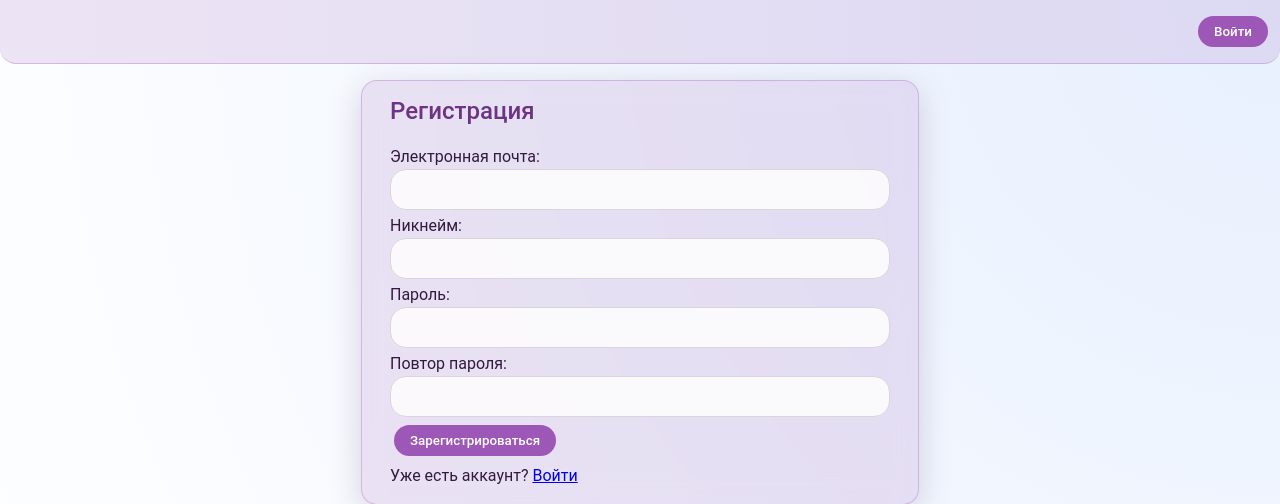
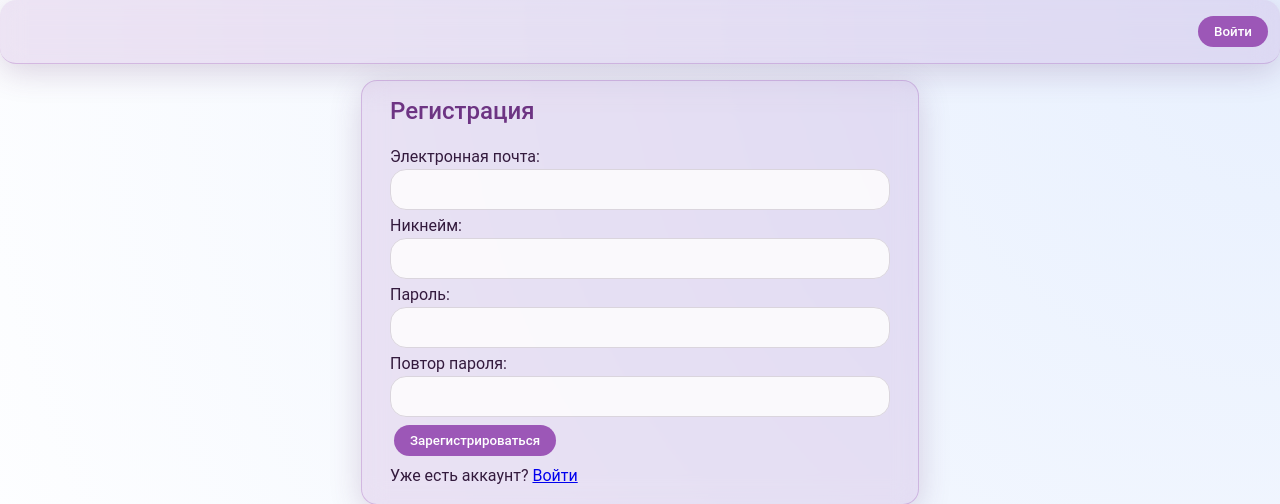
Before and after one commit to lineisover/shoplist, a Django app: page /accounts/register/ in a window 1280 px wide. Shown: the top 504 px of the page. Run offline with Django 5.2, Linux system fonts and the light colour scheme; some libraries are stand-ins or nearby versions.

Commit message:
Тени для шапки

```diff
--- a/shoplist/static/shoplist/style.css
+++ b/shoplist/static/shoplist/style.css
@@ -55,13 +55,16 @@ body {
     justify-content: flex-end;
     align-items: center;
     width: 100%;
-    /* gap: 12px; */
-    background: var(--glass-bg);
-    border-bottom: 1px solid var(--glass-border);
-    border-radius: 0 0 var(--border-radius) var(--border-radius);
     padding: 8px;
     box-sizing: border-box;
     margin-bottom: 16px;
+    /* Эффект стекла */
+    background: var(--glass-bg);
+    backdrop-filter: blur(12px);
+    -webkit-backdrop-filter: blur(12px);
+    border-bottom: 1px solid var(--glass-border);
+    border-radius: var(--border-radius);
+    box-shadow: var(--shadow);
 }
 
 /* Контейнер с контентом */
```
